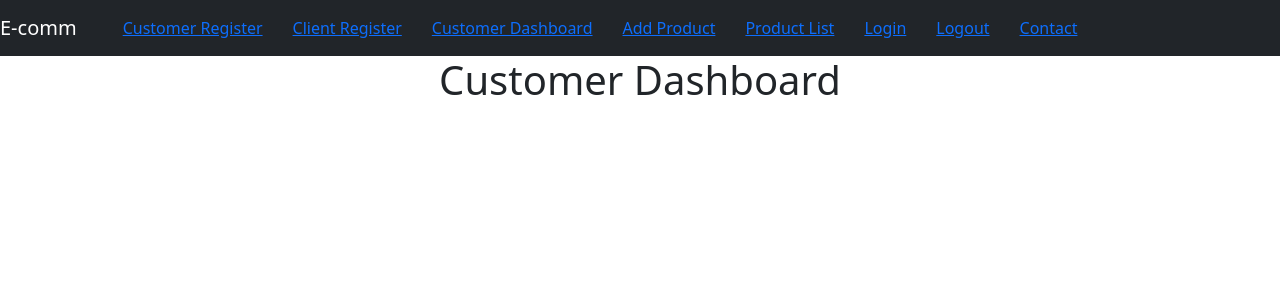
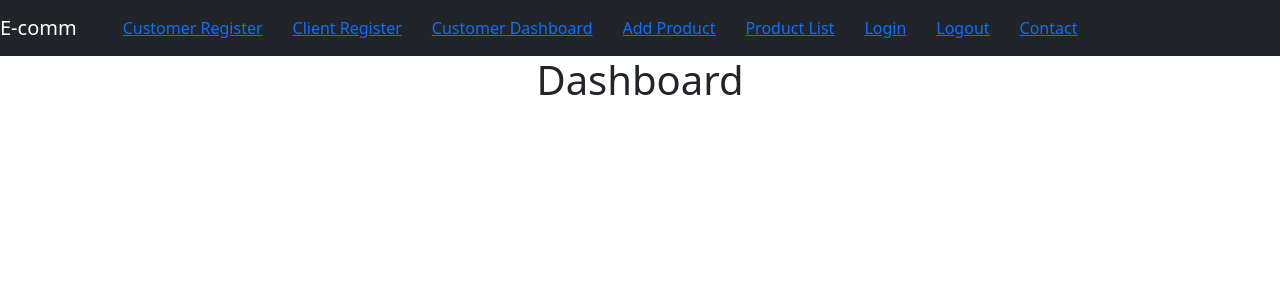
Before and after one commit to JayedChowdhuryRabby/finalAWt, a React (Create React App) app in the folder ecom/: page /dashboard in a window 1280 px wide. Shown: the top 300 px of the page. Built offline with nearby package versions, Linux system fonts and the light colour scheme.

Commit message:
niloy_update

```diff
--- a/ecom/src/Compnent/Customer/CustomerDashboard.js
+++ b/ecom/src/Compnent/Customer/CustomerDashboard.js
@@ -2,7 +2,7 @@ function CustomerDashboard()
 {
     return(
         <div>
-            <h1>Customer Dashboard</h1>
+            <h1> Dashboard</h1>
         </div>
     )
 
```
